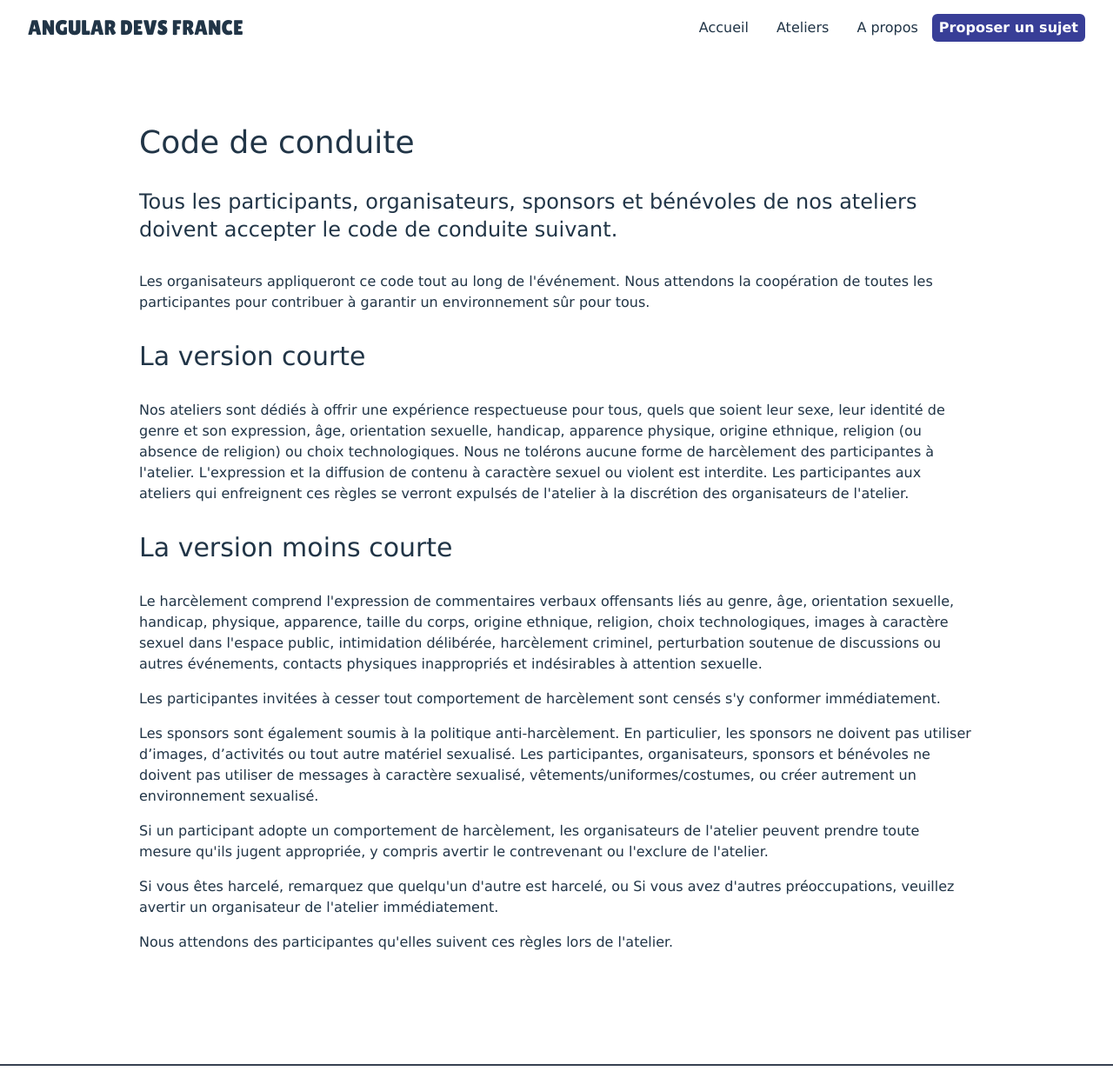
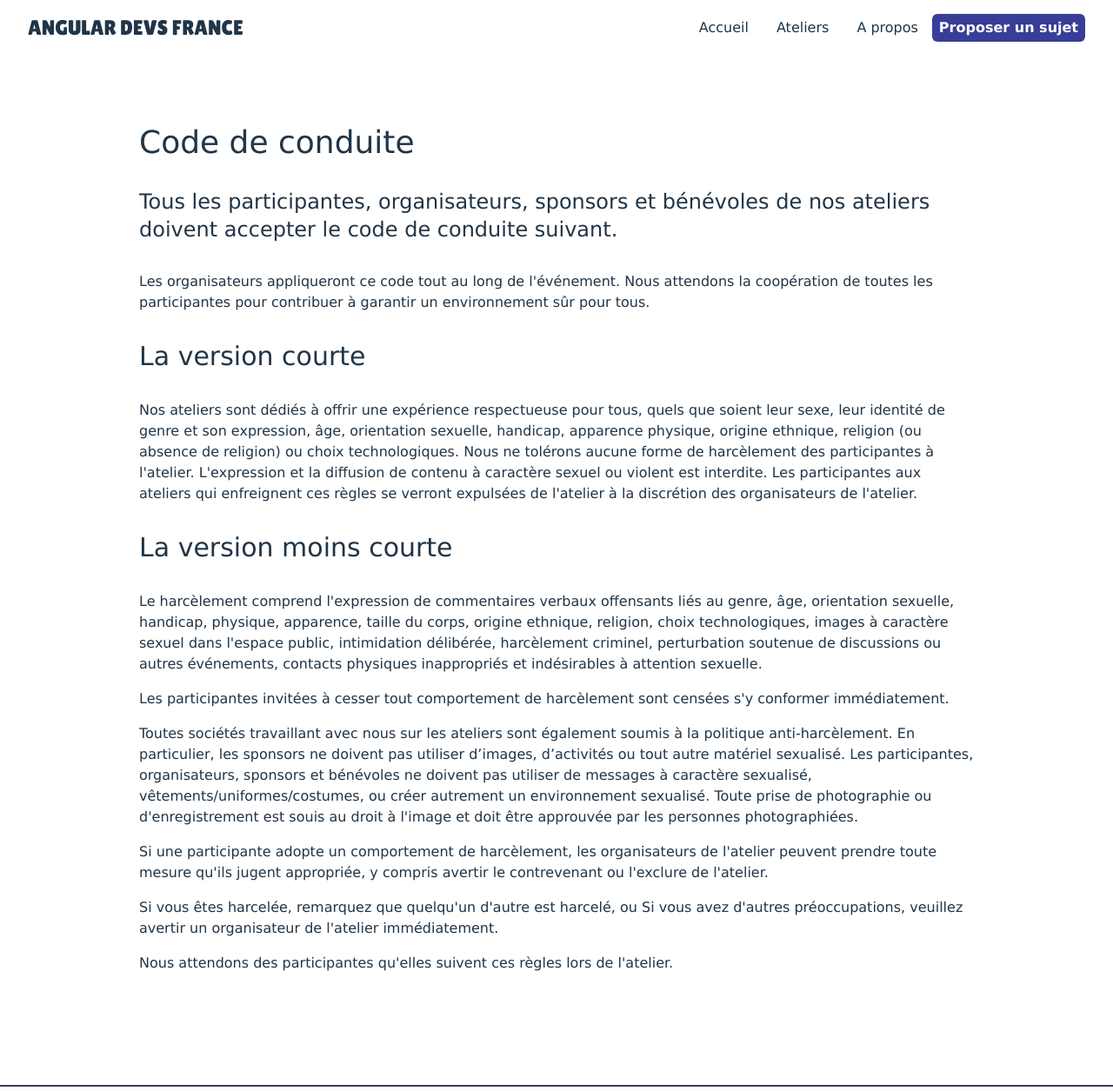
Before and after one commit to angular-devs-france/angular-devs-france, an Astro site: page /ateliers/code-de-conduite in a window 1280 px wide. Shown: the top 1255 px of the page at 87% size. Built offline with nearby package versions, Linux system fonts and the light colour scheme; Astro itself is replaced by a stand-in of ours.

Commit message:
feat: code de conduite wow

```diff
--- a/src/pages/ateliers/code-de-conduite.astro
+++ b/src/pages/ateliers/code-de-conduite.astro
@@ -1,15 +1,13 @@
 ---
 import Layout from "../../layouts/Layout.astro";
-import HeaderHero from '../../components/HeaderHero.astro';
-
 ---
 
 
-<Layout title="Code de conduite des Ateliers" description="Notre code de conduite appliqué aux ateliers de découverte Angular">
+<Layout title="Code de conduite des Ateliers" description="Notre code de conduite appliqué aux ateliers Women Only Workshops">
         <section class="max-w-screen-lg m-auto px-8">
 
             <h1 class="text-4xl my-8">Code de conduite</h1>
-            <h2 class="text-2xl my-8">Tous les participants, organisateurs, sponsors et bénévoles de nos ateliers doivent accepter le code de conduite suivant.</h2>
+            <h2 class="text-2xl my-8">Tous les participantes, organisateurs, sponsors et bénévoles de nos ateliers doivent accepter le code de conduite suivant.</h2>
 
             <div role="alert" class="alert">
                 <span>Les organisateurs appliqueront ce code tout au long de l'événement. Nous attendons la coopération de
@@ -23,7 +21,7 @@ import HeaderHero from '../../components/HeaderHero.astro';
                 expression, âge, orientation sexuelle, handicap, apparence physique, origine ethnique, religion (ou absence de religion) ou choix technologiques.
                 Nous ne tolérons aucune forme de harcèlement des participantes à l'atelier.
                 L'expression et la diffusion de contenu à caractère sexuel ou violent est interdite.
-                Les participantes aux ateliers qui enfreignent ces règles se verront expulsés de l'atelier à la discrétion
+                Les participantes aux ateliers qui enfreignent ces règles se verront expulsées de l'atelier à la discrétion
                 des organisateurs de l'atelier.
             </p>
 
@@ -37,24 +35,25 @@ import HeaderHero from '../../components/HeaderHero.astro';
             </p>
 
             <p class="mb-4">
-                Les participantes invitées à cesser tout comportement de harcèlement sont censés s'y conformer immédiatement.
+                Les participantes invitées à cesser tout comportement de harcèlement sont censées s'y conformer immédiatement.
             </p>
 
             <p class="mb-4">
-                Les sponsors sont également soumis à la politique anti-harcèlement. En particulier,
+                Toutes sociétés travaillant avec nous sur les ateliers sont également soumis à la politique anti-harcèlement. En particulier,
                 les sponsors ne doivent pas utiliser d’images, d’activités ou tout autre matériel sexualisé.
                 Les participantes, organisateurs, sponsors et bénévoles ne doivent pas utiliser de messages à caractère sexualisé,
                 vêtements/uniformes/costumes, ou créer autrement un environnement sexualisé.
+                Toute prise de photographie ou d'enregistrement est souis au droit à l'image et doit être approuvée par les personnes photographiées.
             </p>
 
             <p class="mb-4">
-                Si un participant adopte un comportement de harcèlement, les organisateurs de l'atelier
+                Si une participante adopte un comportement de harcèlement, les organisateurs de l'atelier
                 peuvent prendre toute mesure qu'ils jugent appropriée, y compris avertir le contrevenant
                 ou l'exclure de l'atelier.
             </p>
 
             <p class="mb-4">
-                Si vous êtes harcelé, remarquez que quelqu'un d'autre est harcelé, ou
+                Si vous êtes harcelée, remarquez que quelqu'un d'autre est harcelé, ou
                 Si vous avez d'autres préoccupations, veuillez avertir un organisateur de l'atelier
                 immédiatement.
             </p>
```
